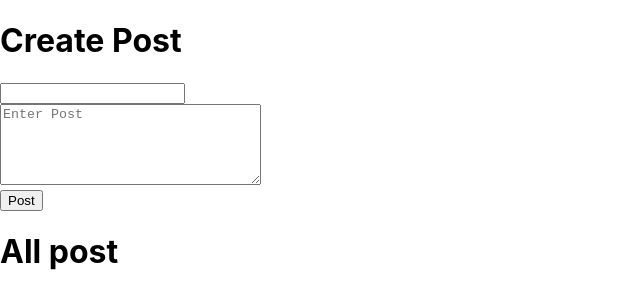
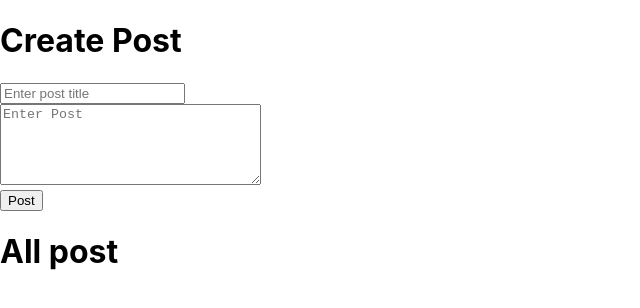
Before and after one commit to frankthanadorn/crudapp, a React (Create React App) app in the folder crud-redux/: page / in a window 1280 px wide. Shown: the top 308 px of the page, without its empty margins (0-640 px from the left). Built offline with nearby package versions, Linux system fonts and the light colour scheme.

Commit message:
get data

```diff
--- a/crud-redux/src/PostForm.js
+++ b/crud-redux/src/PostForm.js
@@ -1,14 +1,30 @@
 import React, { Component } from 'react'
 
 export default class PostForm extends Component {
+
+    handleSubmit = (e) =>{
+        e.preventDefault();
+        const title = this.getTitle.value;
+        const message = this.getMessage.value;
+        const data = {
+            id: new Date(),
+                title,
+                message
+        }
+        console.log(data);
+    }
+
+
+
     render() {
         return (
             <div>
-                <form action="">
+
                 <h1>Create Post</h1>
-                <input type ="text" palceholder="Enter post title" required />
+                <form onSubmit={this.handleSubmit}>
+                <input type ="text" ref={input => this.getTitle = input} placeholder="Enter post title" required />
             <br></br>
-            <textarea cols="30" rows="5" placeholder="Enter Post" required/>
+            <textarea cols="30" ref={input => this.getMessage = input} rows="5" placeholder="Enter Post" required/>
             <br></br>
             <button>Post</button>
             </form>
```
